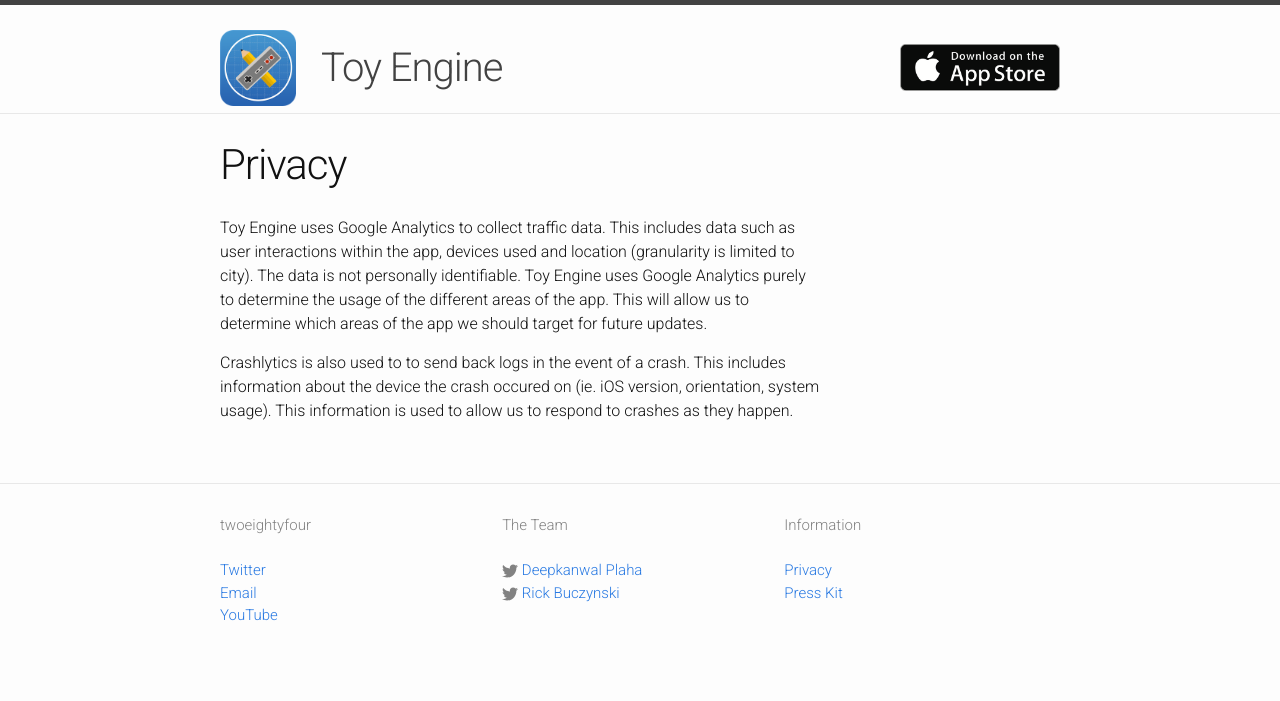
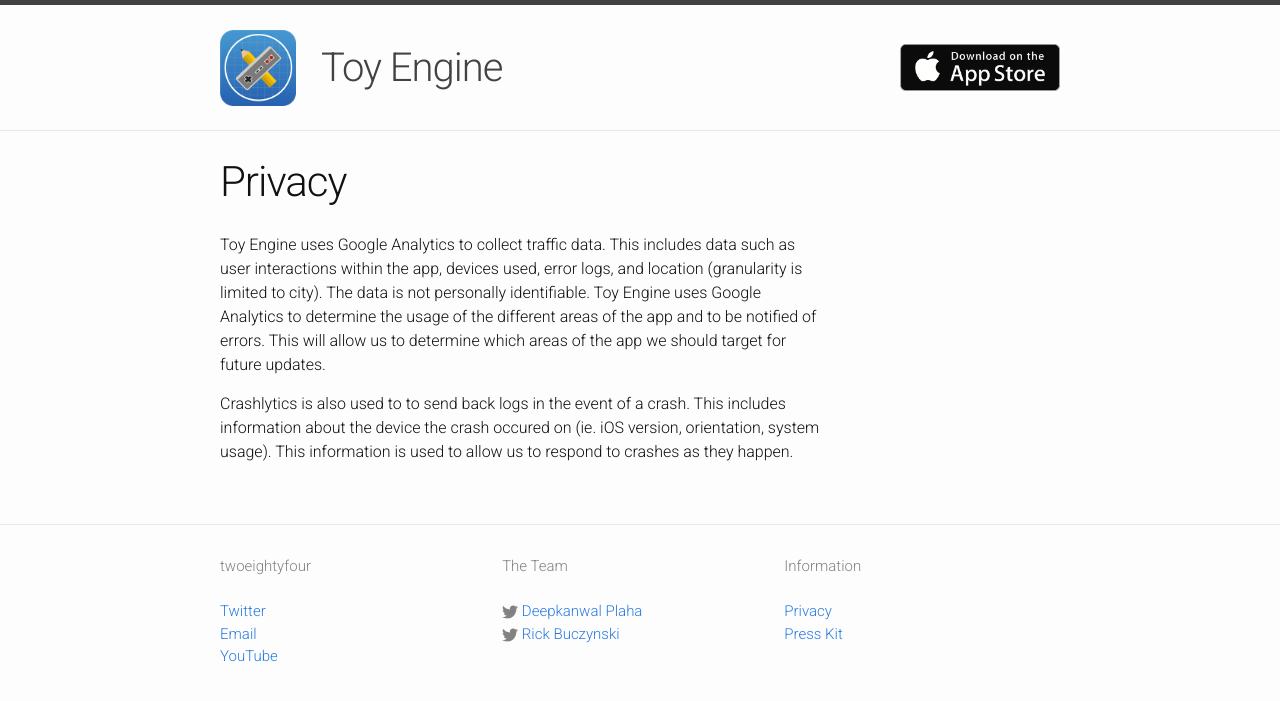
Before and after one commit to deepkanwal/toy-engine-landing-page, a Jekyll site: the page built from privacy.md, in a window 1280 px wide. Shown: the top 701 px of the page. Built offline with Jekyll 4.4.1, drawn with Linux system fonts in a browser that asks for light colours; nearby versions of some CDN libraries; library files that are not in the unit come from our copies; comment, search, counter and statistics services are not loaded.

Commit message:
Fixed header UI regression and updated privacy.

```diff
--- a/_sass/_layout.scss
+++ b/_sass/_layout.scss
@@ -6,6 +6,7 @@
     border-bottom: 1px solid $grey-color-light;
     padding-top: 25px;
     text-align: left;
+    min-height: 100px;
     // Positioning context for the mobile navigation icon
     position: relative;
 
--- a/privacy.md
+++ b/privacy.md
@@ -4,6 +4,6 @@
 permalink: /privacy/
 ---
 
-Toy Engine uses Google Analytics to collect traffic data. This includes data such as user interactions within the app, devices used and location (granularity is limited to city). The data is not personally identifiable. Toy Engine uses Google Analytics purely to determine the usage of the different areas of the app. This will allow us to determine which areas of the app we should target for future updates.
+Toy Engine uses Google Analytics to collect traffic data. This includes data such as user interactions within the app, devices used, error logs, and location (granularity is limited to city). The data is not personally identifiable. Toy Engine uses Google Analytics to determine the usage of the different areas of the app and to be notified of errors. This will allow us to determine which areas of the app we should target for future updates.
 
 Crashlytics is also used to to send back logs in the event of a crash. This includes information about the device the crash occured on (ie. iOS version, orientation, system usage). This information is used to allow us to respond to crashes as they happen.
```
